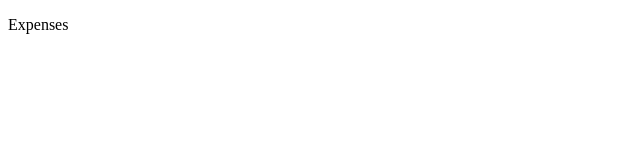
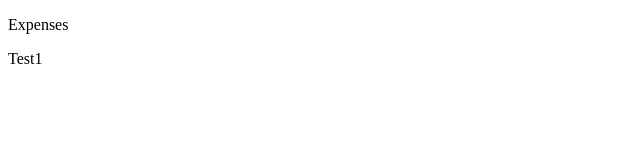
Before and after one commit to pk1895/my-app-github, a React (Create React App) app: page /invoices in a window 1280 px wide. Both pictures are taken after a click on the button "Navigate". Shown: the top 160 px of the page, without its empty margins (0-640 px from the left). Built offline with nearby package versions, Linux system fonts and the light colour scheme.

Commit message:
Props with Routing (navigation)

```diff
--- a/src/routes/Expenses.js
+++ b/src/routes/Expenses.js
@@ -1,4 +1,12 @@
+import { useLocation } from "react-router-dom";
+
 const Expenses = () => {
-    return <><p>Expenses</p></>;
- };
+  const location = useLocation();
+  return (
+    <>
+      <p>Expenses</p>
+      <p>{location.state.name}</p>
+    </>
+  );
+};
 export default Expenses;
--- a/src/routes/invoices.js
+++ b/src/routes/invoices.js
@@ -3,7 +3,7 @@ import { useNavigate } from "react-router-dom";
 const Invoices = () => {
   const navigate = useNavigate();
   const onNavigation = () => {
-        navigate("/expenses", {replace:false});
+    navigate("/expenses", { state: { id: 1, name: "Test1" } });
   };
 
   return (
@@ -13,6 +13,6 @@ const Invoices = () => {
       <button onClick={onNavigation}>Navigate</button>
     </main>
   );
-}
+};
 
 export default Invoices;
```
Lines whose indentation alone changed are shown as unchanged.
